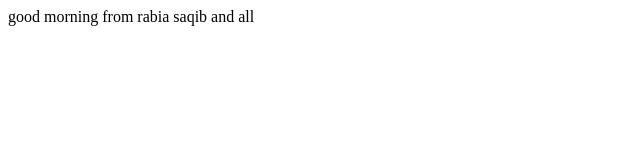
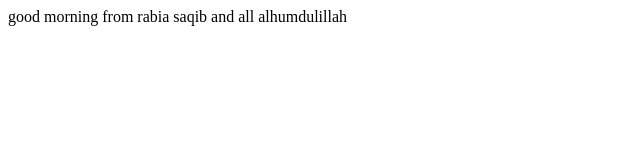
Before and after one commit to Rabia-creator/bootcamp2020_sample1, a plain HTML site: page index.html in a window 1280 px wide. Shown: the whole page, without its empty margins (0-640 px from the left). Drawn offline with Linux system fonts and the light colour scheme.

Commit message:
updatedd index.html

```diff
--- a/index.html
+++ b/index.html
@@ -7,5 +7,6 @@
 </head>
 <body>
     good morning from rabia saqib and all
+    alhumdulillah
 </body>
 </html>
```
